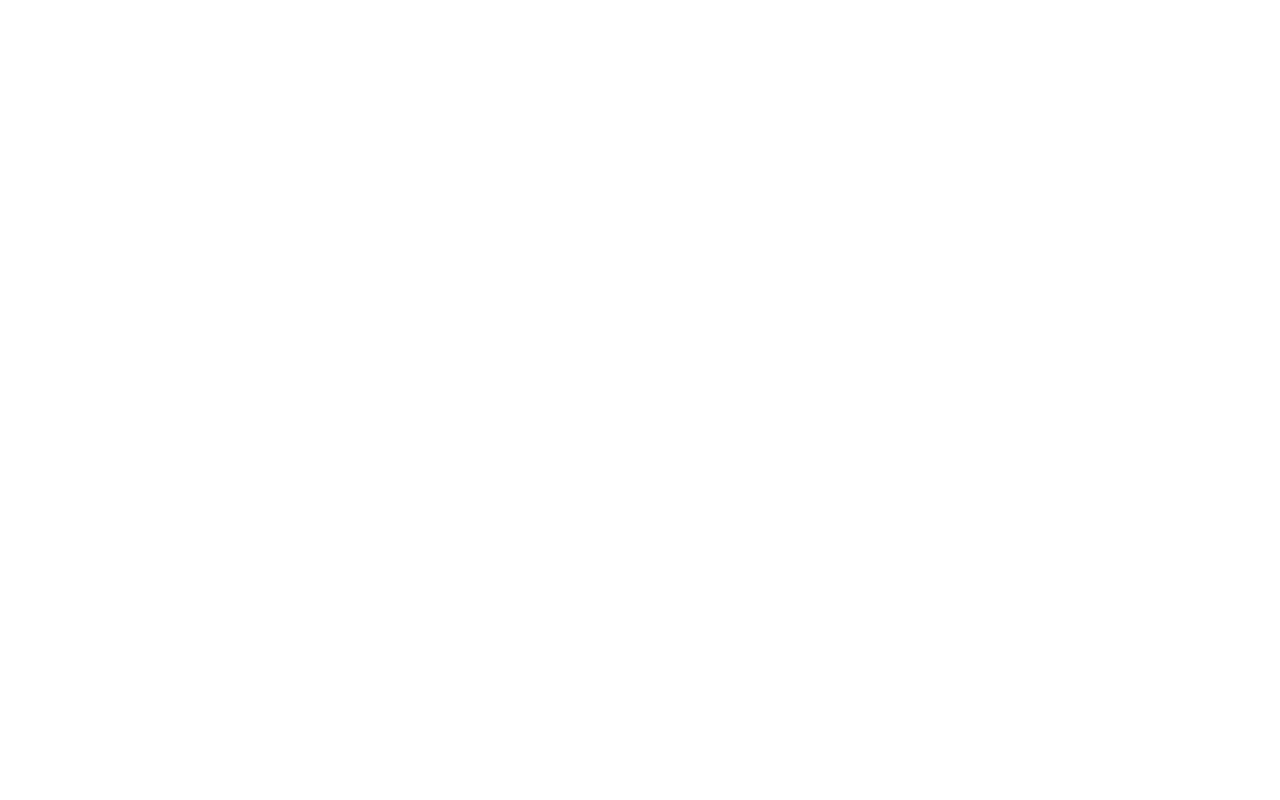
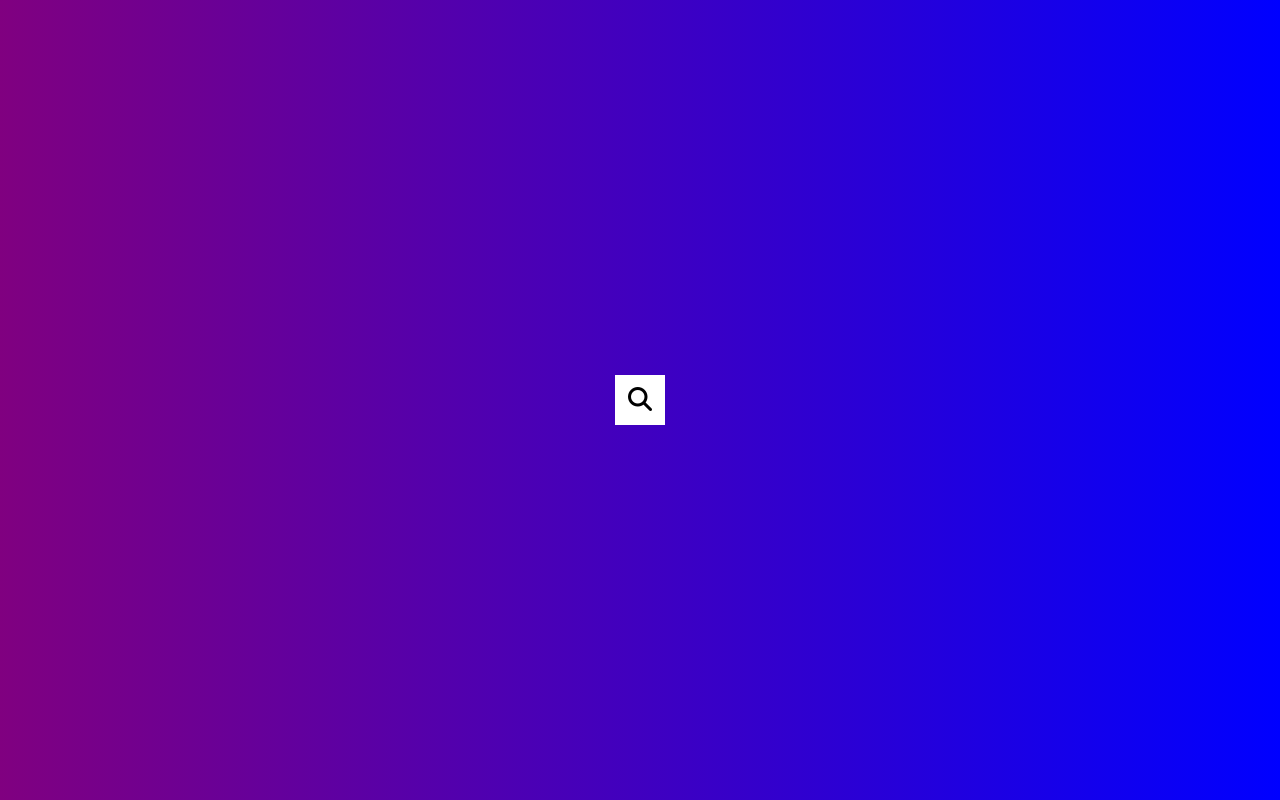
Before and after one commit to Ayukgiress/search-bar, a plain HTML site: page index.html in a window 1280 px wide. Drawn offline with Linux system fonts and the light colour scheme.

Commit message:
arranging problem

```diff
--- a/index.html
+++ b/index.html
@@ -1,11 +1,24 @@
 <!DOCTYPE html>
 <html lang="en">
-<head>
-    <meta charset="UTF-8">
-    <meta name="viewport" content="width=device-width, initial-scale=1.0">
-    <title>Document</title>
-</head>
-<body>
-
-</body>
+  <head>
+    <meta charset="UTF-8" />
+    <meta name="viewport" content="width=device-width, initial-scale=1.0" />
+    <link
+      rel="stylesheet"
+      href="https://cdnjs.cloudflare.com/ajax/libs/font-awesome/6.5.1/css/all.min.css"
+      integrity="sha512-DTOQO9RWCH3ppGqcWaEA1BIZOC6xxalwEsw9c2QQeAIftl+Vegovlnee1c9QX4TctnWMn13TZye+giMm8e2LwA=="
+      crossorigin="anonymous"
+    />
+    <title>hidden search</title>
+    <link rel="stylesheet" href="styles.css" />
+  </head>
+  <body>
+    <div class="search">
+      <input type="text" class="input" placeholder="search..." />
+      <button class="btn">
+        <i class="fas fa-search"></i>
+      </button>
+    </div>
+    <script src="index.js"></script>
+  </body>
 </html>
--- a/index.js
+++ b/index.js
@@ -0,0 +1,8 @@
+const search = document.querySelector('.search')
+const btn = document.querySelector('.btn')
+const input = document.querySelector('.input')
+
+btn.addEventListener('click', () => {
+  search.classList.toggle('active')
+  input.focus()
+})
--- a/styles.css
+++ b/styles.css
@@ -0,0 +1,57 @@
+@import url("https://fonts.googleapis.com/css?family=Roboto:wght@400;700&display=swap");
+
+* {
+  box-sizing: border-box;
+}
+
+body {
+  background-image: linear-gradient(90deg, #800080, #0000ff);
+  font-family: Roboto, sans-serif;
+  display: flex;
+  align-items: center;
+  justify-content: center;
+  height: 100vh;
+  overflow: hidden;
+  margin: 0;
+}
+
+.search {
+  position: relative;
+  height: 50px;
+}
+
+.search .input {
+  background-color: #fff;
+  border: 0;
+  font-size: 18px;
+  padding: 15px;
+  height: 50px;
+  width: 50px;
+  transition: width 0.3s ease;
+}
+
+.btn {
+  background-color: #fff;
+  border: 0;
+  cursor: pointer;
+  font-size: 24px;
+  position: absolute;
+  top: 0;
+  left: 0;
+  height: 50px;
+  width: 50px;
+  transition: transform 0.3s ease;
+}
+
+.btn:focus,
+.input:focus {
+  outline: none;
+}
+
+.search.active .input {
+  width: 200px;
+}
+
+.search.active .btn {
+  transform: translateX(198px);
+}
```
Also changed, not shown: 1 other file.
